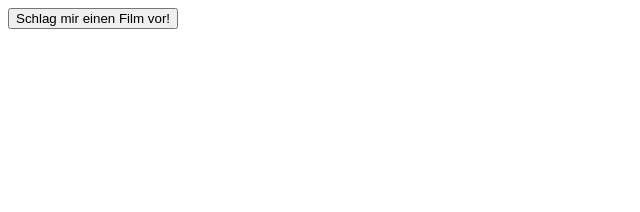
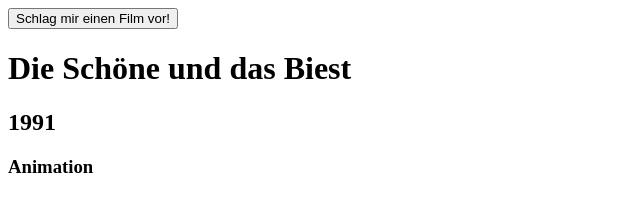
Before and after one commit to JSC500/movie-recommender, a plain HTML site: page index.html in a window 1280 px wide. Both pictures are taken after a click on the button "Schlag mir einen Film vor!". Shown: the whole page, without its empty margins (0-640 px from the left). Drawn offline with Linux system fonts and the light colour scheme.

Commit message:
finished lesson 1 basics

```diff
--- a/index.html
+++ b/index.html
@@ -6,31 +6,49 @@
     <meta name="viewport" content="width=device-width,initial-scale=1" />
 </head>
 <body>
-<button>Schlag mir einen Film vor!</button>
+    <button onclick="recommendMovie()">Schlag mir einen Film vor!</button>
+<!--    <div style="display: none">-->
+    <div id="recommendation" style="display: none">
+        <h1 id="title">Titel</h1>
+        <h2 id="year">Jahr</h2>
+        <h3 id="genre">Genre</h3>
+    </div>
 </body>
 
 <script>
     const movies = [
-        { name: "The Shawshank Redemption", year: 1994, genre: "Drama" },
-        { name: "The Godfather", year: 1972, genre: "Crime" },
-        { name: "The Dark Knight", year: 2008, genre: "Action" },
-        { name: "Pulp Fiction", year: 1994, genre: "Crime" },
-        { name: "The Lord of the Rings: The Fellowship of the Ring", year: 2001, genre: "Fantasy" },
-        { name: "Inception", year: 2010, genre: "Sci-Fi" },
-        { name: "Forrest Gump", year: 1994, genre: "Drama" },
-        { name: "The Matrix", year: 1999, genre: "Action" },
-        { name: "Titanic", year: 1997, genre: "Romance" },
-        { name: "The Silence of the Lambs", year: 1991, genre: "Thriller" },
-        { name: "The Avengers", year: 2012, genre: "Action" },
-        { name: "La La Land", year: 2016, genre: "Musical" },
-        { name: "The Grand Budapest Hotel", year: 2014, genre: "Comedy" },
-        { name: "Avatar", year: 2009, genre: "Adventure" },
-        { name: "Casablanca", year: 1942, genre: "Romance" },
-        { name: "Eternal Sunshine of the Spotless Mind", year: 2004, genre: "Romance" },
-        { name: "The Social Network", year: 2010, genre: "Biography" },
-        { name: "Pan's Labyrinth", year: 2006, genre: "Fantasy" },
-        { name: "The Departed", year: 2006, genre: "Crime" },
-        { name: "Interstellar", year: 2014, genre: "Sci-Fi" }
+        { name: "Die Eiskönigin - Völlig unverfroren", year: 2013, genre: "Animation" },
+        { name: "Ich - Einfach unverbesserlich", year: 2010, genre: "Animation" },
+        { name: "Findet Nemo", year: 2003, genre: "Animation" },
+        { name: "Der König der Löwen", year: 1994, genre: "Animation" },
+        { name: "Harry Potter und der Stein der Weisen", year: 2001, genre: "Fantasy" },
+        { name: "Zoomania", year: 2016, genre: "Animation" },
+        { name: "Toy Story", year: 1995, genre: "Animation" },
+        { name: "Die Unglaublichen", year: 2004, genre: "Animation" },
+        { name: "Die Monster AG", year: 2001, genre: "Animation" },
+        { name: "Shrek - Der tollkühne Held", year: 2001, genre: "Animation" },
+        { name: "Madagascar", year: 2005, genre: "Animation" },
+        { name: "Die Chroniken von Narnia: Der König von Narnia", year: 2005, genre: "Fantasy" },
+        { name: "Ratatouille", year: 2007, genre: "Animation" },
+        { name: "Die Schlümpfe", year: 2011, genre: "Animation" },
+        { name: "Aladdin", year: 1992, genre: "Animation" },
+        { name: "Pocahontas", year: 1995, genre: "Animation" },
+        { name: "Cars", year: 2006, genre: "Animation" },
+        { name: "Der gestiefelte Kater", year: 2011, genre: "Animation" },
+        { name: "Moana", year: 2016, genre: "Animation" },
+        { name: "Die Schöne und das Biest", year: 1991, genre: "Animation" }
     ];
+
+    const getRandomMovie = () => {
+        return movies[Math.floor(Math.random() * movies.length)];
+    }
+
+    const recommendMovie = () => {
+        const randomMovie = getRandomMovie()
+        document.getElementById('title').innerHTML = randomMovie.name;
+        document.getElementById('year').innerHTML = randomMovie.year;
+        document.getElementById('genre').innerHTML = randomMovie.genre;
+        document.getElementById('recommendation').style.display = 'block';
+    }
 </script>
 </html>
```
